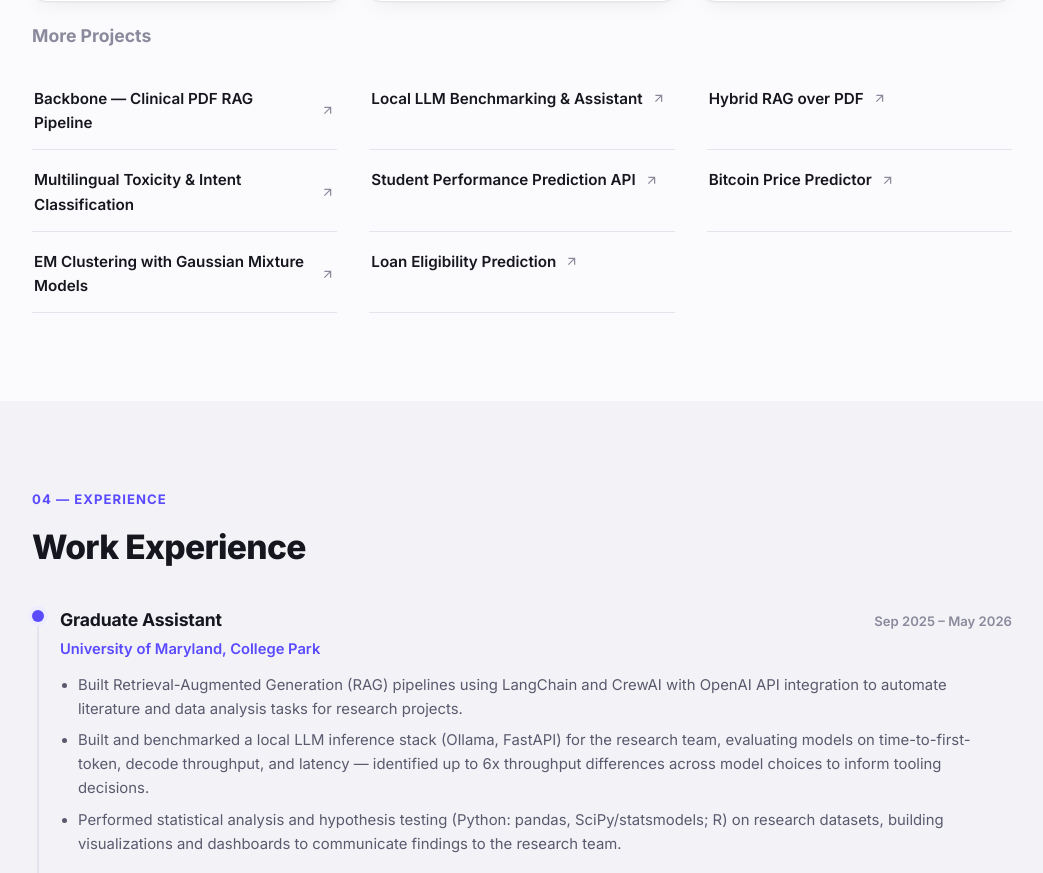
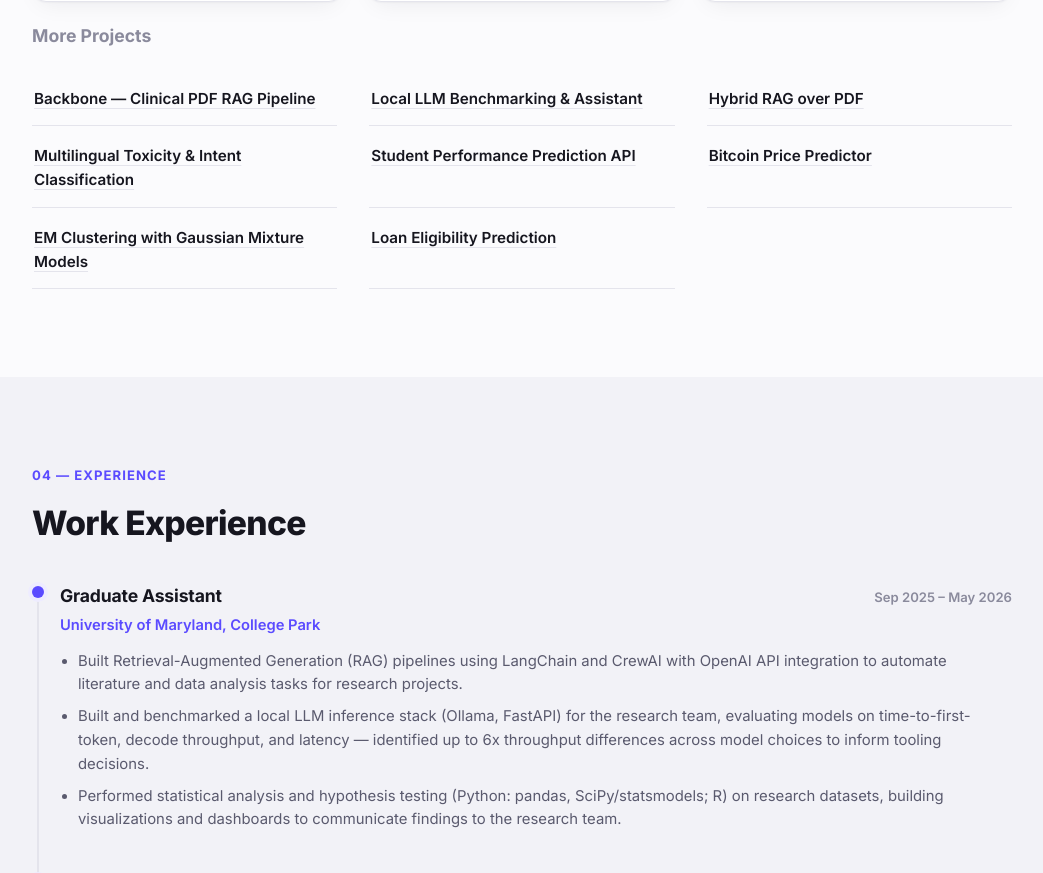
Before and after one commit to AniJP/AniJP.github.io, a plain HTML site: page index.html in a window 1280 px wide. Shown: the part 3104-3977 px from the top of the page, without its empty margins (118-1161 px from the left). Drawn offline with Linux system fonts and the light colour scheme.

Commit message:
Remove arrow icon from More Projects list, use plain underlined text links

```diff
--- a/index.html
+++ b/index.html
@@ -195,14 +195,14 @@
 
       <h3 class="more-projects-title">More Projects</h3>
       <ul class="more-projects-list">
-        <li><a href="https://github.com/AniJP/backbone_assessment" target="_blank" rel="noopener"><span>Backbone — Clinical PDF RAG Pipeline</span><svg viewBox="0 0 24 24" fill="none" stroke="currentColor" stroke-width="2"><path d="M7 17 17 7M7 7h10v10"/></svg></a></li>
-        <li><a href="https://github.com/AniJP/local-ollama-bench" target="_blank" rel="noopener"><span>Local LLM Benchmarking &amp; Assistant</span><svg viewBox="0 0 24 24" fill="none" stroke="currentColor" stroke-width="2"><path d="M7 17 17 7M7 7h10v10"/></svg></a></li>
-        <li><a href="https://github.com/AniJP/Hybrid-RAG-" target="_blank" rel="noopener"><span>Hybrid RAG over PDF</span><svg viewBox="0 0 24 24" fill="none" stroke="currentColor" stroke-width="2"><path d="M7 17 17 7M7 7h10v10"/></svg></a></li>
-        <li><a href="https://github.com/AniJP/Multilingual-Toxicity-Classification-with-Intent-Detection" target="_blank" rel="noopener"><span>Multilingual Toxicity &amp; Intent Classification</span><svg viewBox="0 0 24 24" fill="none" stroke="currentColor" stroke-width="2"><path d="M7 17 17 7M7 7h10v10"/></svg></a></li>
-        <li><a href="https://github.com/AniJP/Student_performance_API" target="_blank" rel="noopener"><span>Student Performance Prediction API</span><svg viewBox="0 0 24 24" fill="none" stroke="currentColor" stroke-width="2"><path d="M7 17 17 7M7 7h10v10"/></svg></a></li>
-        <li><a href="https://github.com/AniJP/bitcoin-price-predictor" target="_blank" rel="noopener"><span>Bitcoin Price Predictor</span><svg viewBox="0 0 24 24" fill="none" stroke="currentColor" stroke-width="2"><path d="M7 17 17 7M7 7h10v10"/></svg></a></li>
-        <li><a href="https://github.com/AniJP/EM_Clustering_with_Gaussian_Mixture_model" target="_blank" rel="noopener"><span>EM Clustering with Gaussian Mixture Models</span><svg viewBox="0 0 24 24" fill="none" stroke="currentColor" stroke-width="2"><path d="M7 17 17 7M7 7h10v10"/></svg></a></li>
-        <li><a href="https://github.com/AniJP/Loan_eligibility_Prediction" target="_blank" rel="noopener"><span>Loan Eligibility Prediction</span><svg viewBox="0 0 24 24" fill="none" stroke="currentColor" stroke-width="2"><path d="M7 17 17 7M7 7h10v10"/></svg></a></li>
+        <li><a href="https://github.com/AniJP/backbone_assessment" target="_blank" rel="noopener">Backbone — Clinical PDF RAG Pipeline</a></li>
+        <li><a href="https://github.com/AniJP/local-ollama-bench" target="_blank" rel="noopener">Local LLM Benchmarking &amp; Assistant</a></li>
+        <li><a href="https://github.com/AniJP/Hybrid-RAG-" target="_blank" rel="noopener">Hybrid RAG over PDF</a></li>
+        <li><a href="https://github.com/AniJP/Multilingual-Toxicity-Classification-with-Intent-Detection" target="_blank" rel="noopener">Multilingual Toxicity &amp; Intent Classification</a></li>
+        <li><a href="https://github.com/AniJP/Student_performance_API" target="_blank" rel="noopener">Student Performance Prediction API</a></li>
+        <li><a href="https://github.com/AniJP/bitcoin-price-predictor" target="_blank" rel="noopener">Bitcoin Price Predictor</a></li>
+        <li><a href="https://github.com/AniJP/EM_Clustering_with_Gaussian_Mixture_model" target="_blank" rel="noopener">EM Clustering with Gaussian Mixture Models</a></li>
+        <li><a href="https://github.com/AniJP/Loan_eligibility_Prediction" target="_blank" rel="noopener">Loan Eligibility Prediction</a></li>
       </ul>
     </div>
   </section>
--- a/style.css
+++ b/style.css
@@ -422,25 +422,17 @@ a { color: inherit; text-decoration: none; }
 }
 .more-projects-list li { border-bottom: 1px solid var(--border); }
 .more-projects-list a {
-  display: flex;
-  align-items: center;
-  justify-content: flex-start;
-  gap: 8px;
+  display: block;
   padding: 14px 2px;
   font-weight: 600;
   font-size: .95rem;
   color: var(--text);
-  transition: color .2s ease;
+  text-decoration: underline;
+  text-decoration-color: var(--border);
+  text-underline-offset: 4px;
+  transition: color .2s ease, text-decoration-color .2s ease;
 }
-.more-projects-list a:hover { color: var(--accent); }
-.more-projects-list a svg {
-  width: 15px;
-  height: 15px;
-  flex-shrink: 0;
-  color: var(--text-faint);
-  transition: transform .2s ease, color .2s ease;
-}
-.more-projects-list a:hover svg { color: var(--accent); transform: translate(2px, -2px); }
+.more-projects-list a:hover { color: var(--accent); text-decoration-color: var(--accent); }
 
 /* ---------- Timeline ---------- */
 .timeline { position: relative; padding-left: 28px; }
```
